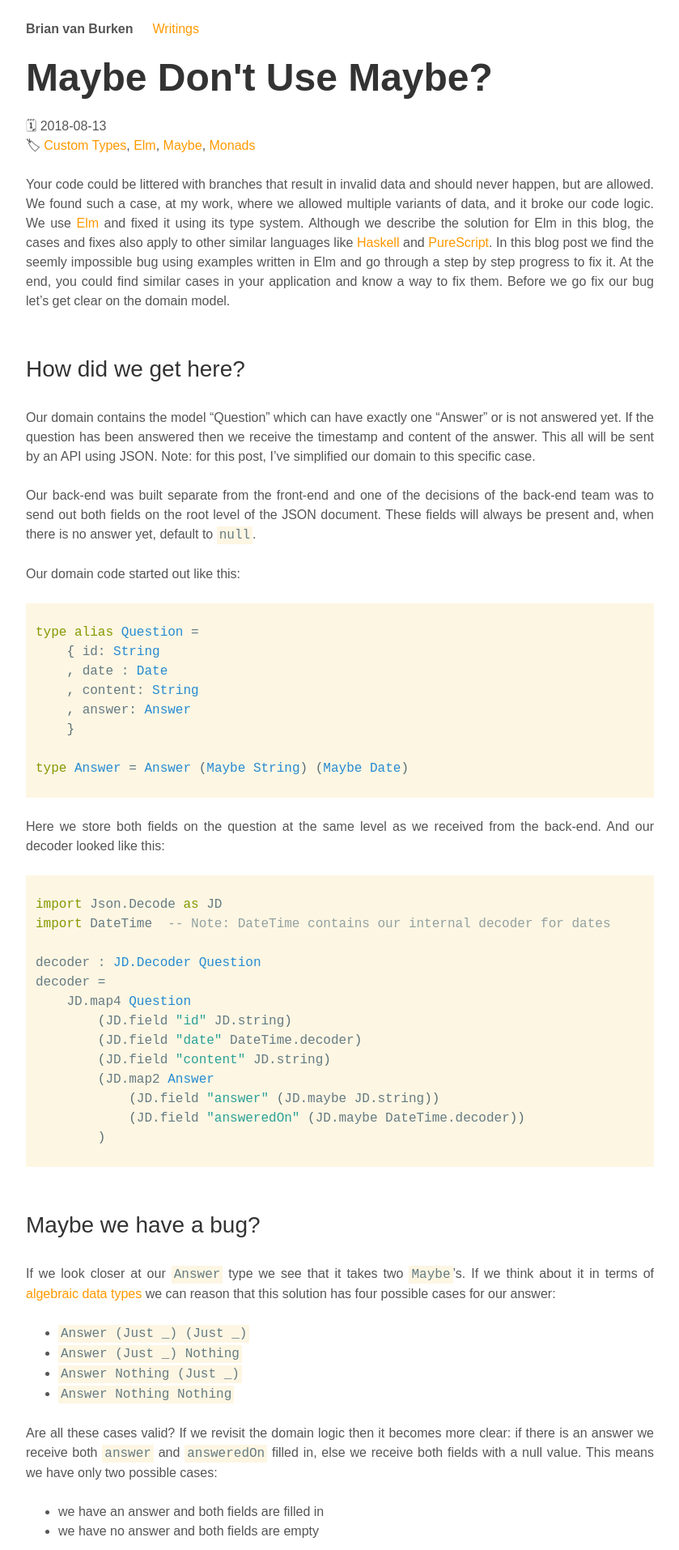
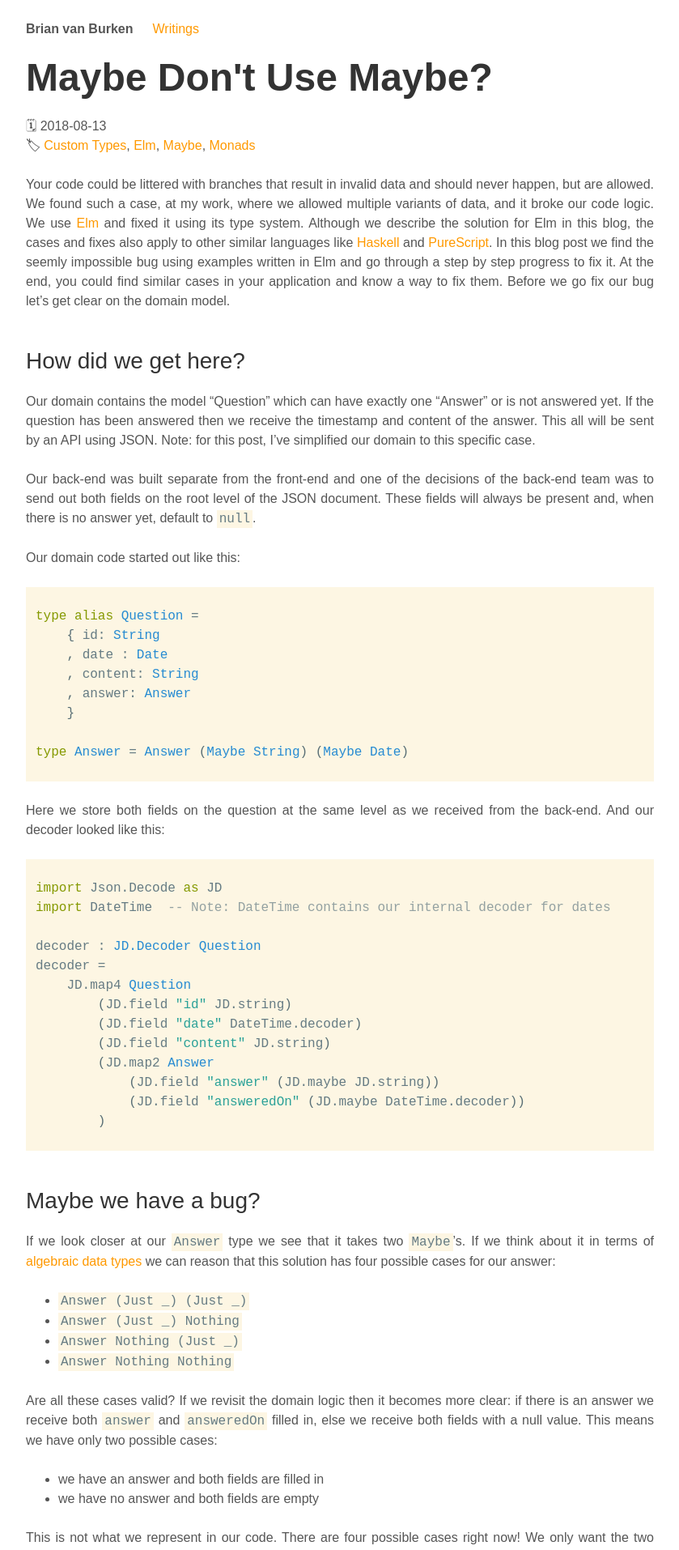
Before and after one commit to brianvanburken/brianvanburken.github.io, a Jekyll site: the page built from _posts/2018-08-13-maybe-dont-use-maybe.md, in a window 1280 px wide. Shown: the top 1914 px of the page at 81% size, without its empty margins (220-1059 px from the left). Built offline with Jekyll 4.4.1, drawn with Linux system fonts in a browser that asks for light colours.

Commit message:
Remove unused CSS

```diff
--- a/_sass/elements/heading.scss
+++ b/_sass/elements/heading.scss
@@ -10,7 +10,7 @@
 
 h1 {
   font-size: 3rem;
-  line-height: 3rem;
+  line-height: 1;
 
   margin-top: 1.5rem;
   margin-bottom: 1.5rem;
@@ -18,12 +18,11 @@
 
 h2 {
   font-size: 1.75rem;
-  line-height: 3rem;
+  line-height: 1;
 }
 
 h3 {
   font-size: 1.5rem;
-  line-height: 1.5rem;
 }
 
 h2,
--- a/_sass/elements/list.scss
+++ /dev/null
@@ -1,3 +0,0 @@
-ul, ol {
-  line-height: 1.5;
-}
--- a/_sass/generic/prism.scss
+++ b/_sass/generic/prism.scss
@@ -31,12 +31,9 @@
   background-color: $base3;
   border-color: $base3;
   font-size: 1rem;
-  text-align: left;
-  white-space: pre;
   word-spacing: normal;
   word-break: normal;
   word-wrap: normal;
-  line-height: 1.5;
   tab-size: 4;
 
   -webkit-hyphens: none;
--- a/_sass/index.scss
+++ b/_sass/index.scss
@@ -14,7 +14,6 @@
 @import "elements/html";
 @import "elements/image";
 @import "elements/link";
-@import "elements/list";
 @import "elements/nav";
 @import "elements/paragraph";
 
```
